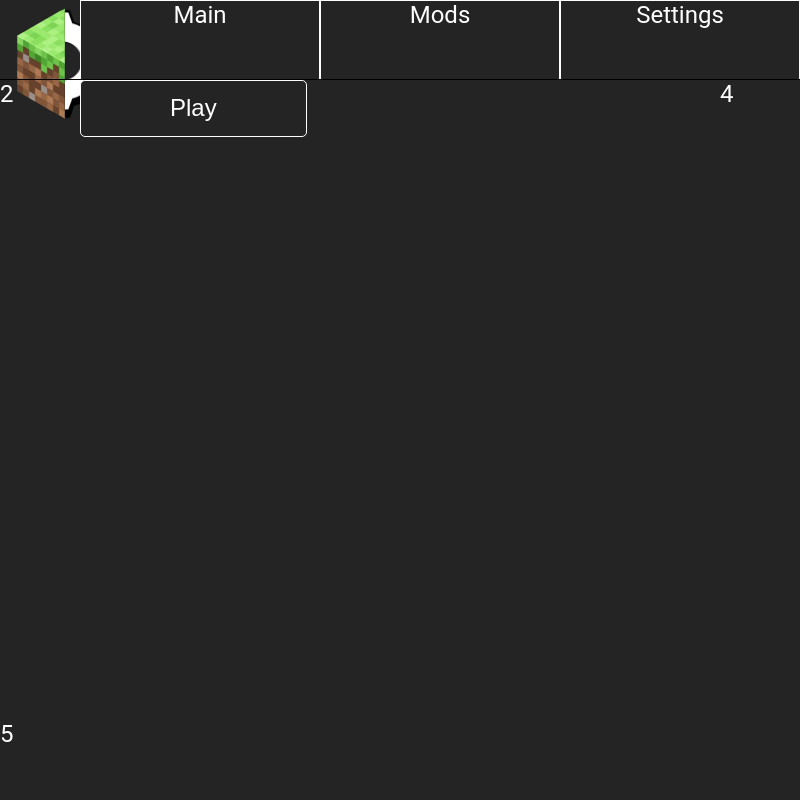
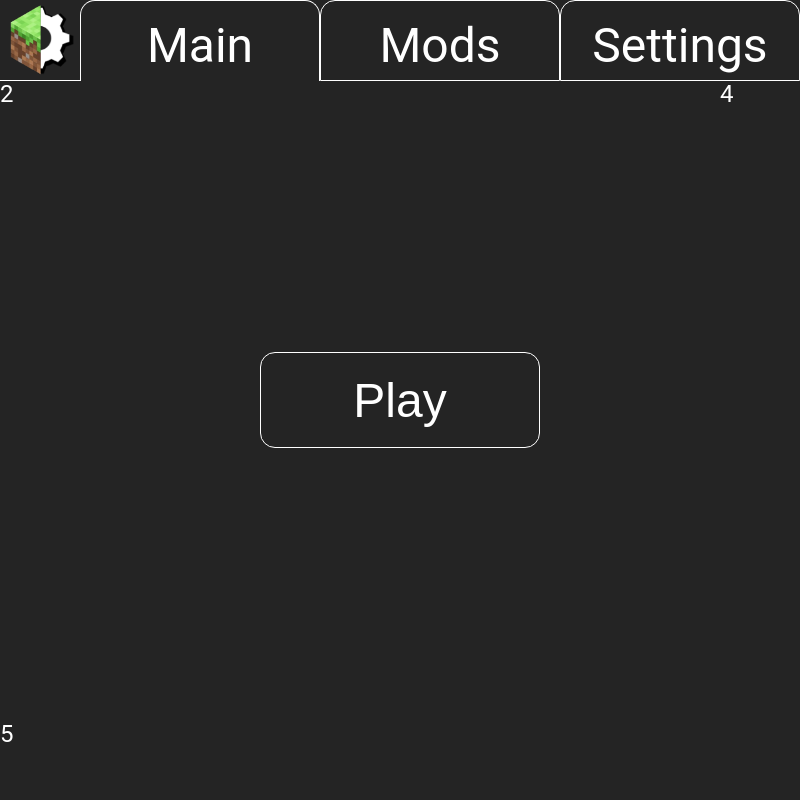
Before and after one commit to Mostly-Vanilla/Launcher, an Electron app: page index.html in a window 800 px wide. Drawn offline with Linux system fonts and the light colour scheme.

Commit message:
UI Updates, Config loading

```diff
--- a/index.html
+++ b/index.html
@@ -1,24 +1,24 @@
 <!DOCTYPE html>
 <html>
     <head>
-        <link rel="stylesheet" href="styles.css">
+        <link rel="stylesheet" type="text/css" href="styles.css">
         <meta name="viewport" content="width=800, initial-scale=1" />
     </head>
     <body>
         <div class="layout header">
             <div class="logo">
-                <img src="icon.png" alt="logo" >
+                <img src="icon.png" alt="logo" height="100%" width="100%">
             </div>
 
-            <div class="main" onclick="main()">
+            <div class="main header-content" onclick="main()">
                 Main
             </div>
 
-            <div class="mods" onclick="mods()">
+            <div class="mods header-content" onclick="mods()">
                 Mods
             </div>
 
-            <div class="settings" onclick="settings()">
+            <div class="settings header-content" onclick="settings()">
                 Settings
             </div>
 
--- a/package.json
+++ b/package.json
@@ -11,5 +11,9 @@
   "devDependencies": {
     "@electron-forge/cli": "^6.2.1",
     "electron": "^25.3.2"
+  },
+  "dependencies": {
+    "gmll": "^3.2.1",
+    "msmc": "^4.1.0"
   }
 }
--- a/styles.css
+++ b/styles.css
@@ -10,6 +10,7 @@
       "footer footer footer" 10vh
       / 10vw 80vw 10vw;
     gap: 0px;
+    animation: show 0.5s;
   }
 
 
@@ -19,7 +20,8 @@
     height: 10vh;
 
     display: grid;
-    grid : "logo main mods settings" / 10vw 30vw 30vw 30vw;
+    grid : "logo main mods settings" /
+    10vh 3fr 3fr 3fr;
   }
 
 
@@ -27,6 +29,7 @@
     grid-area: logo;
     width: 10vh;
     height: 10vh;
+    border-bottom: #ffffff 1px solid;
   }
   .main { grid-area: main; }
   .mods { grid-area: mods; }
@@ -39,41 +42,45 @@
 
   #main {
     display: grid;
-    outline: 1px solid black;
     animation: show 1s;
+  }
+
+  #main .body {
+    display: flex;
+    justify-content: center;
+    align-items: center;
   }
 
   #mods {
     display: none;
-    outline: 1px solid black;
-    animation: none;
   }
 
   #settings {
     display: none;
-    outline: 1px solid black;
-    animation: none;
+  }
+
+
+  .header-content {
+    background-color: #242424;
+    color: #ffffff;
+    text-align: center;
+    border: #ffffff 1px solid;
+    border-top-left-radius: 15px;
+    border-top-right-radius: 15px;
+    padding-top: 2vh;
+    font-size: 6vh;
   }
 
   .main {
-    text-align: center;
-    border: #ffffff 1px solid;
-    background-color: #242424;
-    color: #ffffff;
+    border-bottom: none;
   }
 
   .settings {
-    text-align: center;
-    border: #ffffff 1px solid;
-    background-color: #242424;
-    color: #ffffff;
+    border-bottom: #ffffff 1px solid;
   }
 
   .mods {
-    text-align: center;
-    border: #ffffff 1px solid;
-    background-color: #242424;
-    color: #ffffff;
+    border-bottom: #ffffff 1px solid;
   }
 
   body {
@@ -90,16 +97,15 @@
     background-color: #242424;
     color: #ffffff;
     border: 1px solid #ffffff;
-    border-radius: 5px;
+    border-radius: 15px;
     padding: 5px;
-    font-size: 1em;
+    font-size: 6vh;
     cursor: pointer;
     transition: 0.1s;
     text-align: center;
     margin: auto;
-    width: 6cm;
-    height: 1.5cm;
-
+    width: 35vw;
+    height: 12vh;
   }
 
   button:hover {
@@ -108,6 +114,7 @@
   }
 
   @keyframes hide {
+    0% {right: 0%;}
     100% {right: -100%;}
   }
 
@@ -115,3 +122,7 @@
       0% {right: 200%;}
       100% {right: 0%;}
   }
+
+  .hideable{
+    animation: none;
+  }
```
Also changed, not shown: main.js (+20 -3 lines), modpack.json (added, +13 -0 lines), 2 other files.
